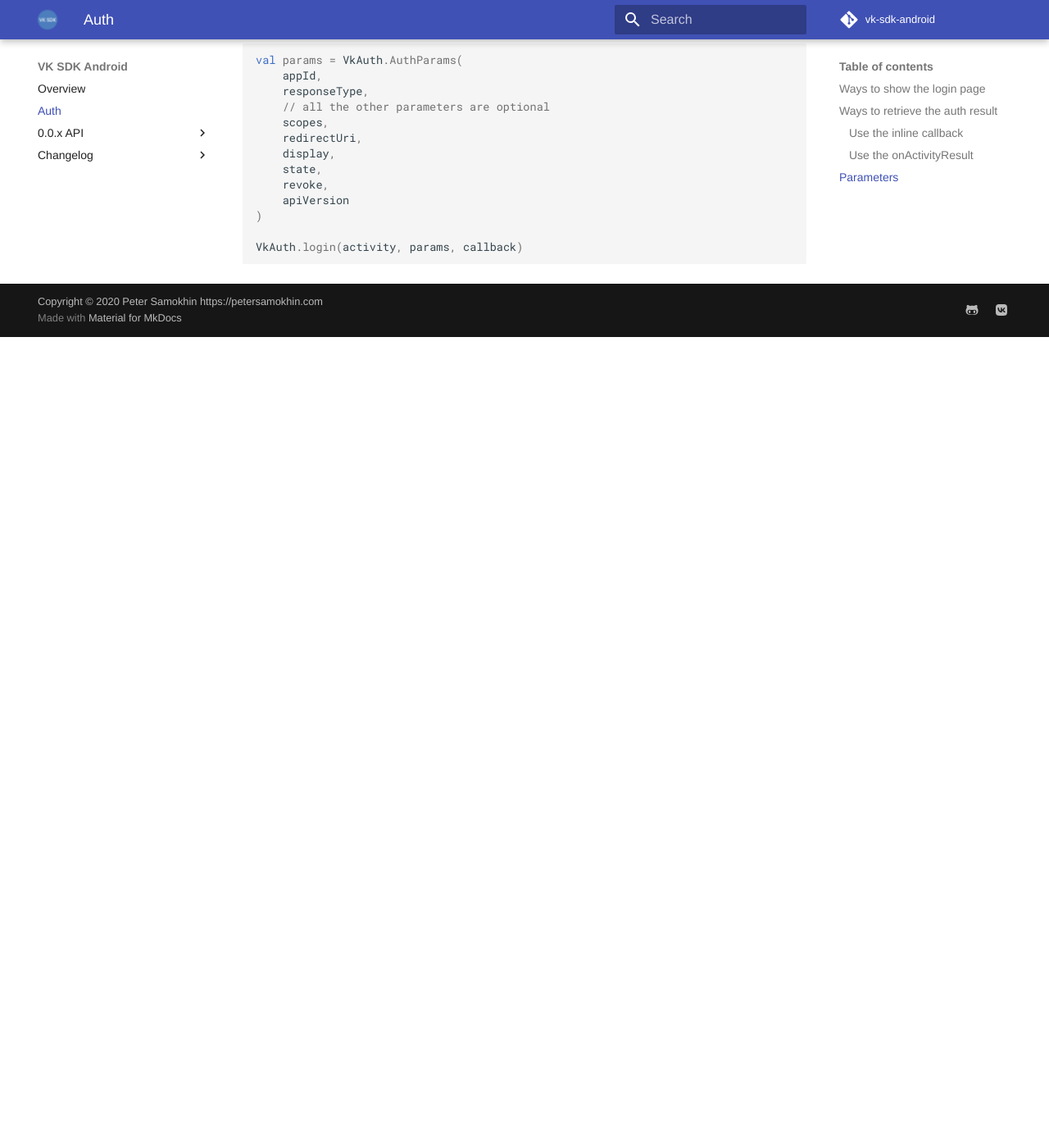
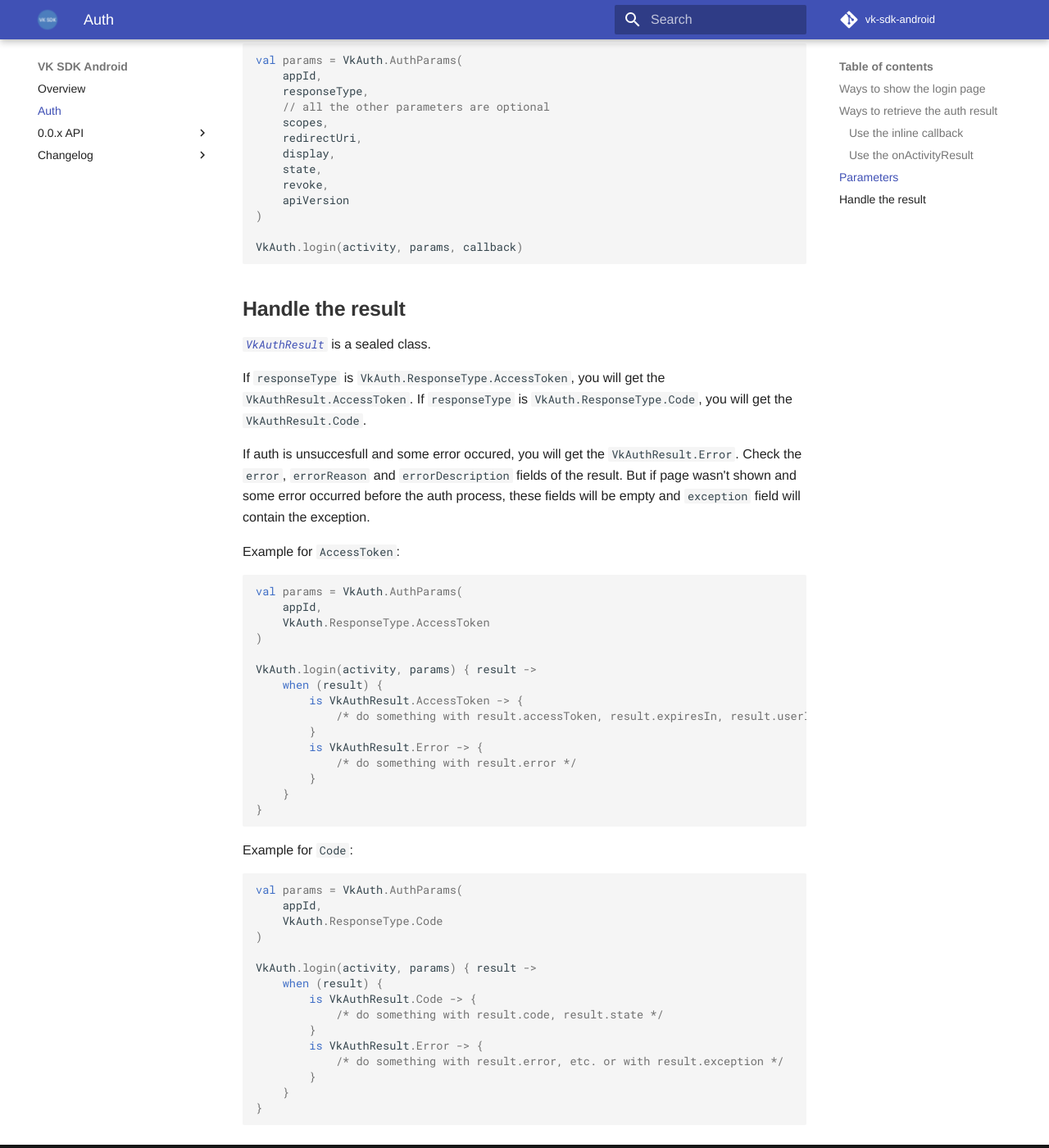
Before and after one commit to vksdk/vk-sdk-android, an MkDocs documentation site: the page built from docs/auth.md, in a window 1280 px wide and 1400 px high, scrolled down 3440 px. Shown: the whole window at 82% size. Built offline with MkDocs 1.6.1 and Material for MkDocs 9.7.7, drawn with Linux system fonts in a browser that asks for light colours; comment, search, counter and statistics services are not loaded; before the commit the page ends 3851 px from its top, so only the background shows below that.

Commit message:
Updated readme

````diff
--- a/docs/auth.md
+++ b/docs/auth.md
@@ -170,3 +170,52 @@
 
 VkAuth.login(activity, params, callback)
 ```
+
+## Handle the result
+[*`VkAuthResult`*](https://vksdk.github.io/vk-sdk-android/0.0.x/auth/com.petersamokhin.vksdk.android.auth.model/-vk-auth-result/) is a sealed class.
+
+If `responseType` is `VkAuth.ResponseType.AccessToken`, you will get the `VkAuthResult.AccessToken`.
+If `responseType` is `VkAuth.ResponseType.Code`, you will get the `VkAuthResult.Code`.
+
+If auth is unsuccesfull and some error occured, you will get the `VkAuthResult.Error`.
+Check the `error`, `errorReason` and `errorDescription` fields of the result.
+But if page wasn't shown and some error occurred before the auth process, these fields will be empty and `exception` field will contain the exception.
+
+Example for `AccessToken`:
+```kotlin
+val params = VkAuth.AuthParams(
+    appId,
+    VkAuth.ResponseType.AccessToken
+)
+
+VkAuth.login(activity, params) { result ->
+    when (result) {
+        is VkAuthResult.AccessToken -> {
+            /* do something with result.accessToken, result.expiresIn, result.userId, etc. */
+        }
+        is VkAuthResult.Error -> {
+            /* do something with result.error */
+        }
+    }
+}
+```
+
+
+Example for `Code`:
+```kotlin
+val params = VkAuth.AuthParams(
+    appId,
+    VkAuth.ResponseType.Code
+)
+
+VkAuth.login(activity, params) { result ->
+    when (result) {
+        is VkAuthResult.Code -> {
+            /* do something with result.code, result.state */
+        }
+        is VkAuthResult.Error -> {
+            /* do something with result.error, etc. or with result.exception */
+        }
+    }
+}
+```
--- a/mkdocs.yml
+++ b/mkdocs.yml
@@ -13,7 +13,7 @@
   - '0.0.x API':
       - 'auth': 0.0.x/auth/index.html
   - 'Changelog':
-      - 'Auth': changelog-auth.md
+      - 'Changelog: Auth': changelog-auth.md
 
 theme:
   name: 'material'
````
